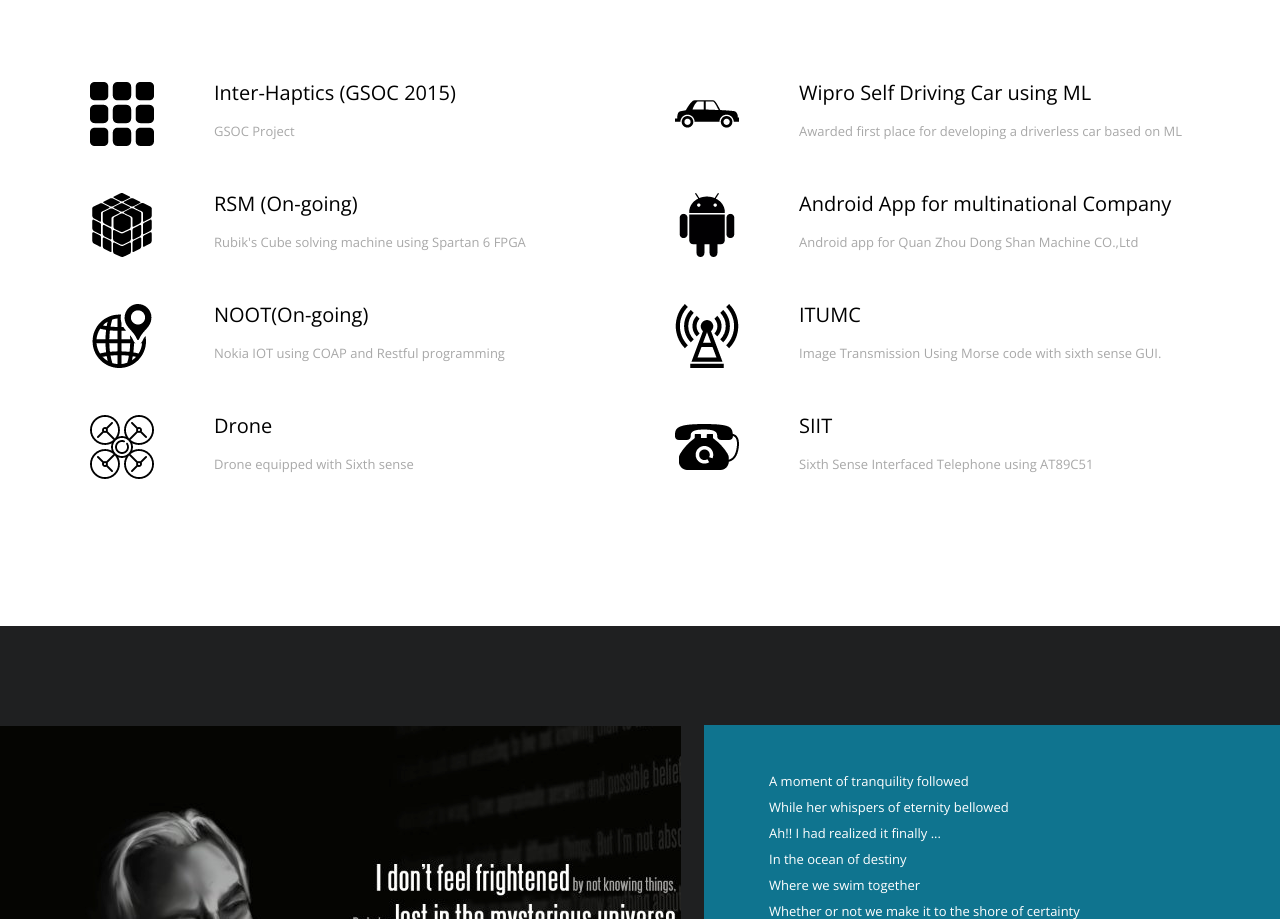
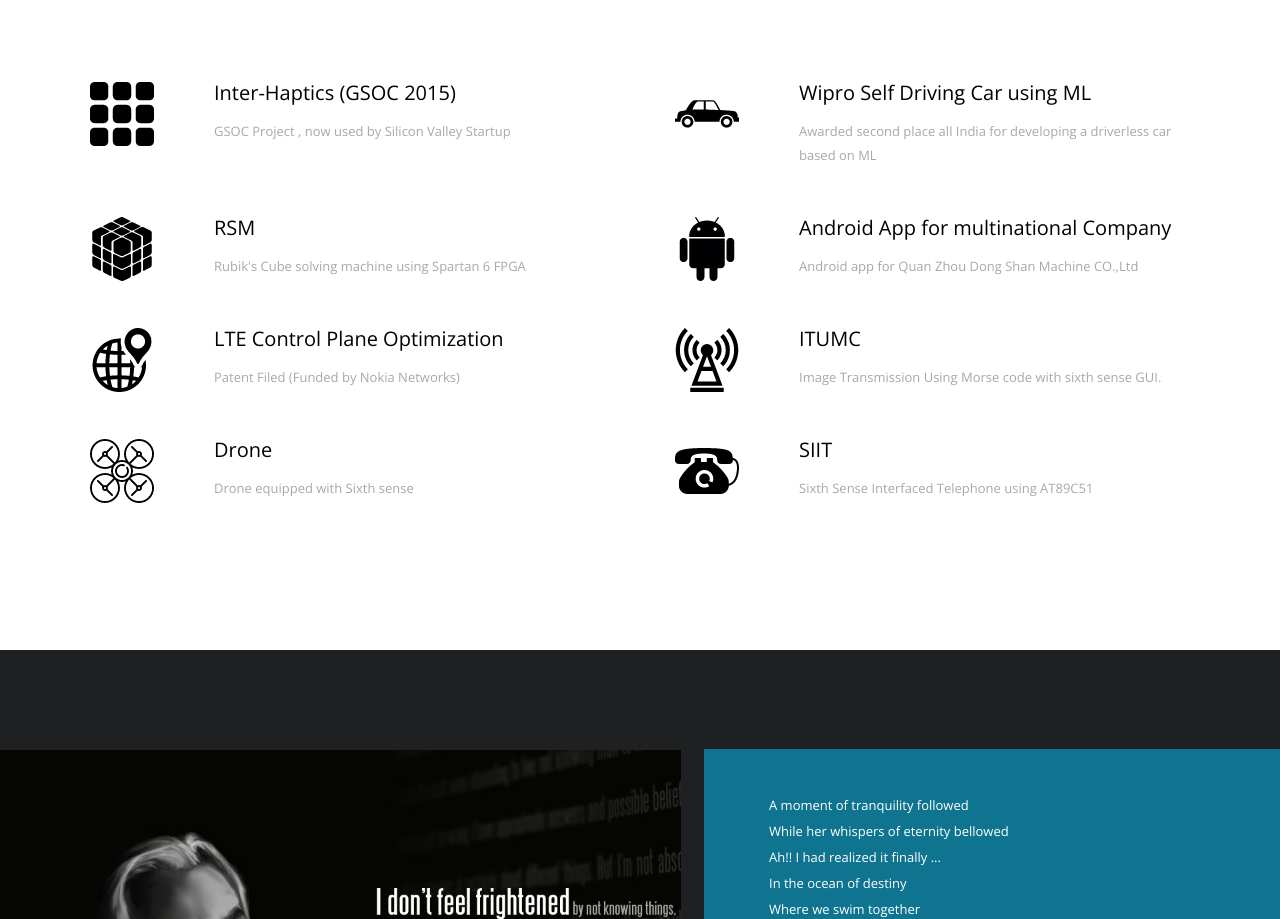
Before and after one commit to 1sand0s-adi/1sand0s-adi.github.io, a plain HTML site: page 1sand0s-adi.github/index.html in a window 1280 px wide. Shown: the part 1013-1932 px from the top of the page. Drawn offline with nearby package versions, Linux system fonts and the light colour scheme.

Commit message:
Update index.html

```diff
--- a/1sand0s-adi.github/index.html
+++ b/1sand0s-adi.github/index.html
@@ -184,7 +184,7 @@
                             </a>
                             <div class="media-body">
                                 <h3>Inter-Haptics (GSOC 2015)</h3>
-                                <p>GSOC Project</p>
+                                <p>GSOC Project , now used by Silicon Valley Startup</p>
                             </div>
                         </div>
 
@@ -197,7 +197,7 @@
                             </a>
                             <div class="media-body">
                                 <h3>Wipro Self Driving Car using ML</h3>
-                                <p>Awarded first place for developing a driverless car based on ML</p>
+                                <p>Awarded second place all India for developing a driverless car based on ML</p>
                             </div>
                         </div>
 
@@ -209,7 +209,7 @@
                                 <img src="img/icons/game93.png" alt="Ruler">
                             </a>
                             <div class="media-body">
-                                <h3>RSM (On-going)</h3>
+                                <h3>RSM</h3>
                                 <p>Rubik's Cube solving machine using Spartan 6 FPGA</p>
                             </div>
                         </div>
@@ -234,8 +234,8 @@
                                 <img src="img/icons/world77.png" alt="Camera">
                             </a>
                             <div class="media-body">
-                                <h3>NOOT(On-going)</h3>
-                                <p>Nokia IOT using COAP and Restful programming</p>
+                                <h3>LTE Control Plane Optimization</h3>
+                                <p>Patent Filed (Funded by Nokia Networks)</p>
                             </div>
                         </div>
                     </div>
```
